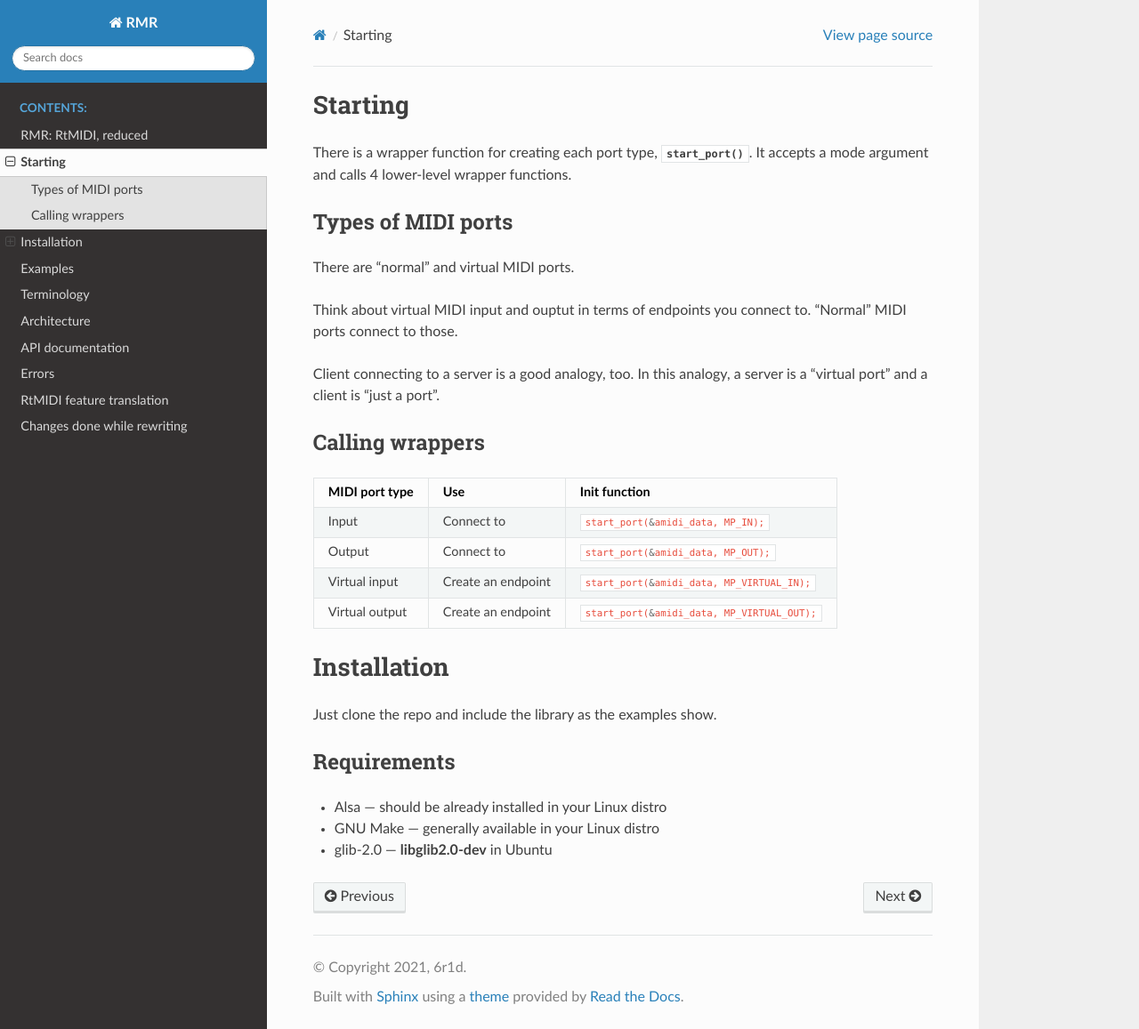
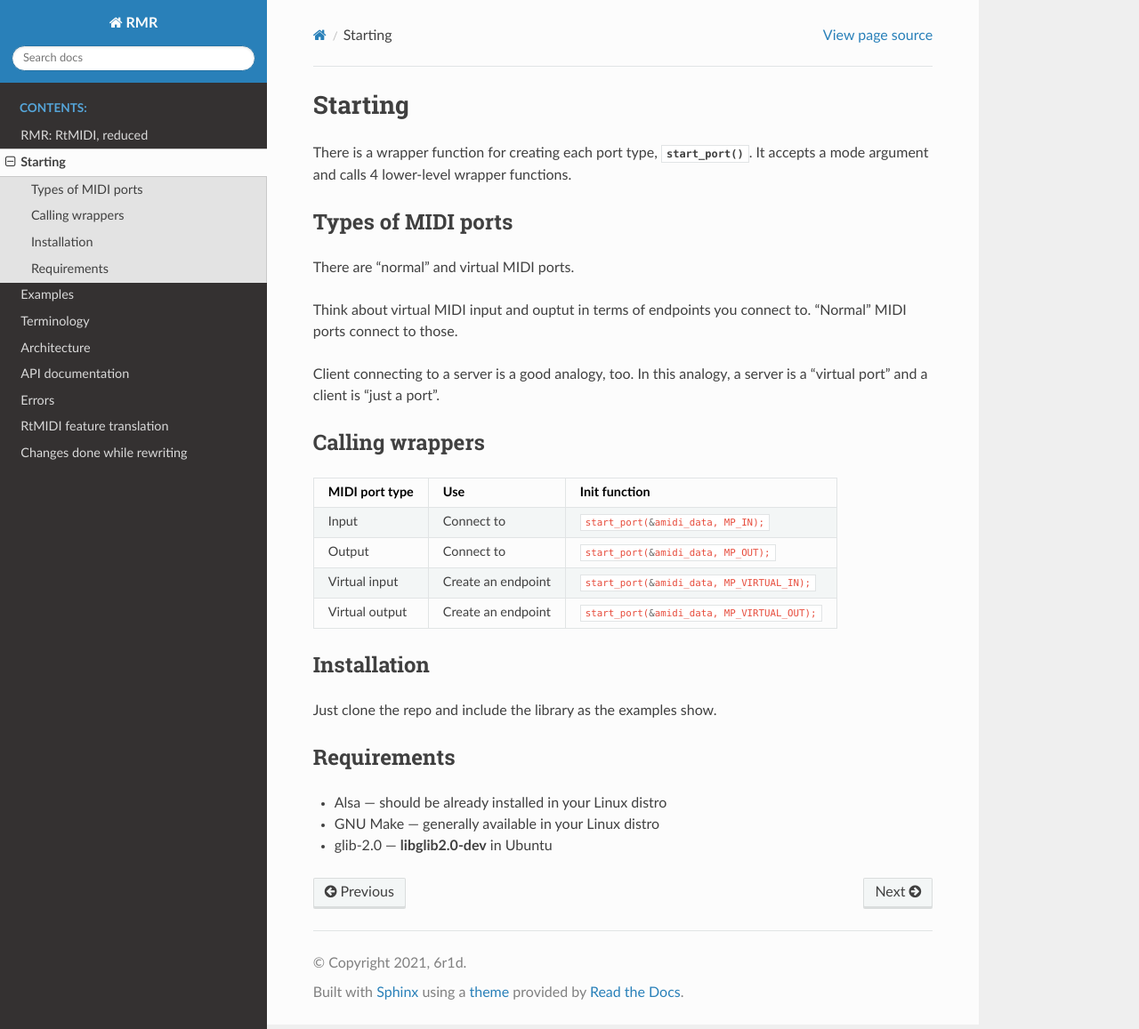
Before and after one commit to 6r1d/rmr, a Sphinx documentation site: the page built from doc/starting.rst, in a window 1280 px wide and 1157 px high. Shown: the whole window at 89% size. Built offline with Sphinx 7.4.7 and the Read the Docs theme 2.0.0, drawn with Linux system fonts in a browser that asks for light colours.

Commit message:
Updates documentation toctree

```diff
--- a/doc/examples.rst
+++ b/doc/examples.rst
@@ -55,7 +55,7 @@ Current intervals are **100**, but I'd have to play with this idea more.
 Input
 -----
 
-.. literalinclude:: ../examples/input/input_bytes.c
+.. literalinclude:: ../examples/input_bytes/input.c
    :language: c
    :linenos:
 
--- a/doc/starting.rst
+++ b/doc/starting.rst
@@ -34,7 +34,7 @@ Calling wrappers
 +----------------+--------------------+------------------------------------------------+
 
 Installation
-============
+------------
 
 Just clone the repo and include the library as the examples show.
 
```
